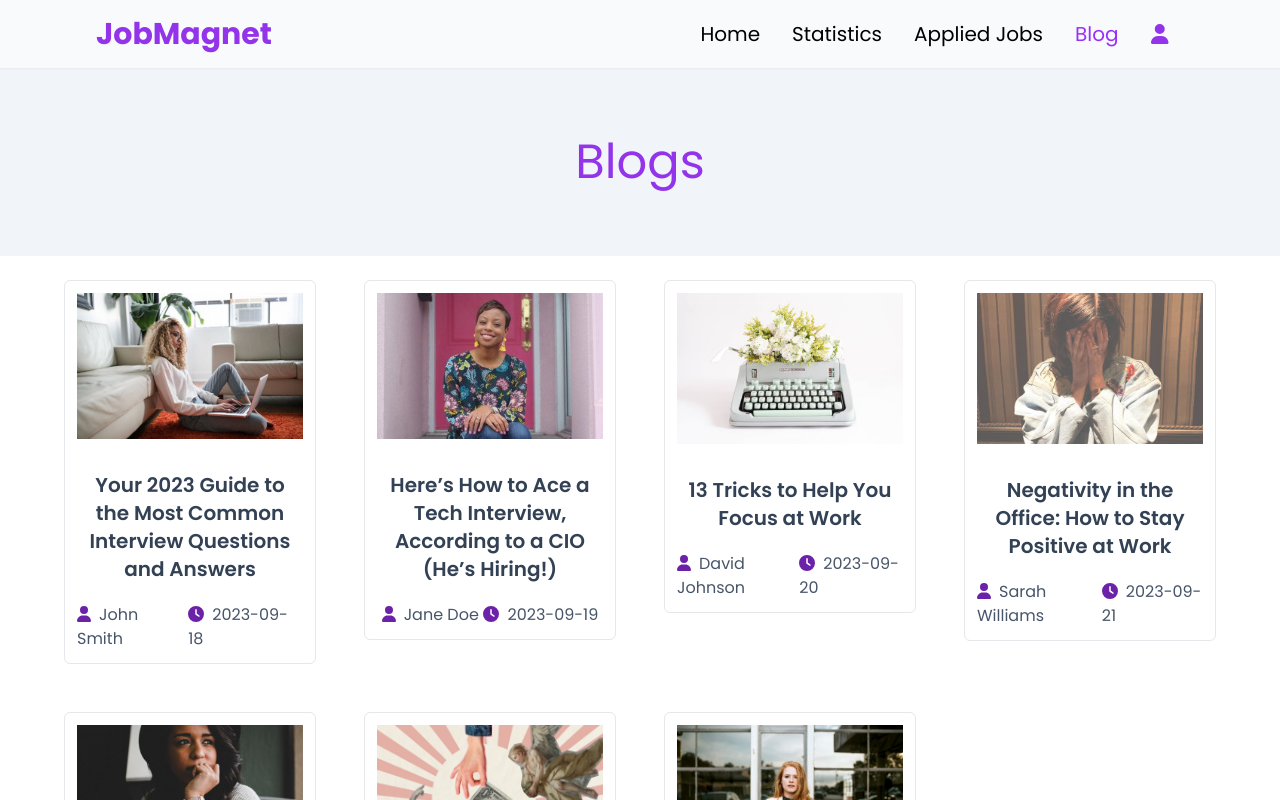
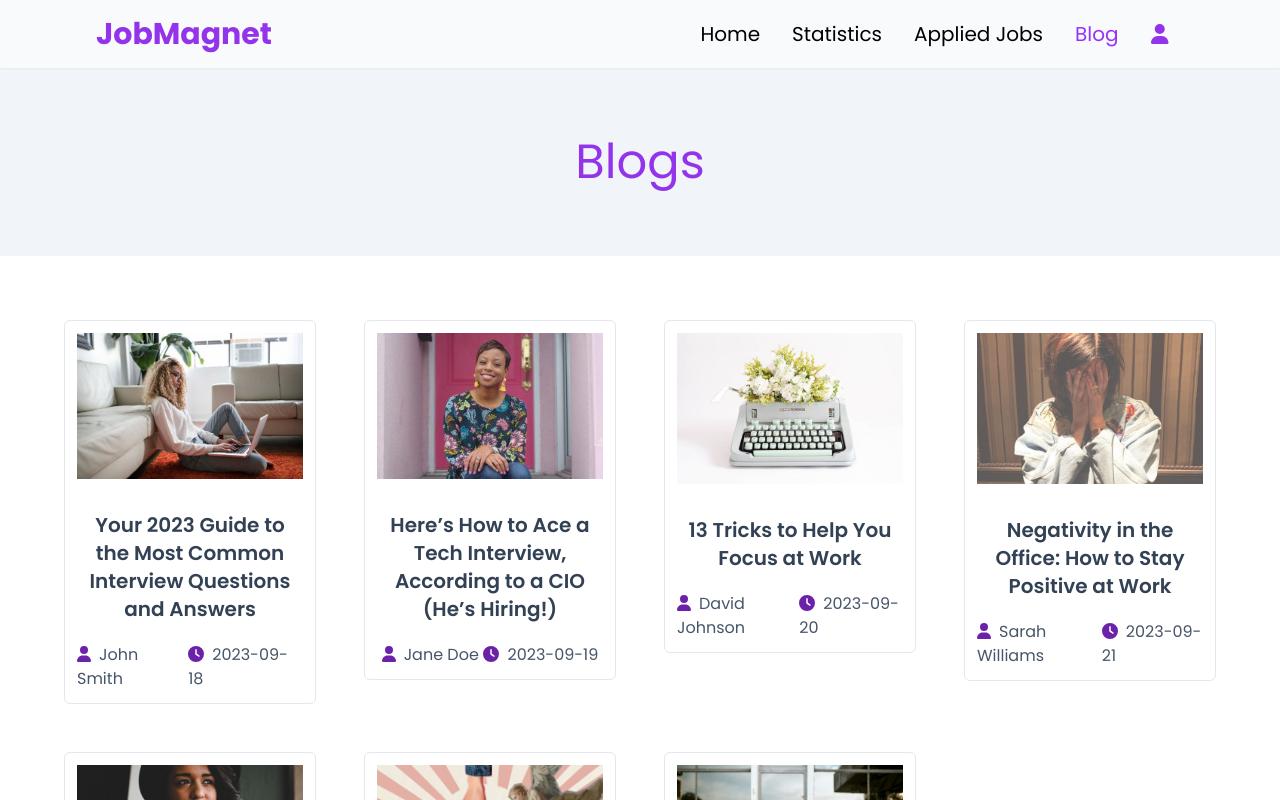
Before and after one commit to sgokbi/job-magnet, a React (Vite) app: page /blogs in a window 1280 px wide. Shown: the top 800 px of the page. Built offline with nearby package versions, Linux system fonts and the light colour scheme.

Commit message:
blog page modified

```diff
--- a/src/Components/Blogs/Blogs.jsx
+++ b/src/Components/Blogs/Blogs.jsx
@@ -16,7 +16,7 @@ const Blogs = () => {
         </div>
       </Heading>
 
-      <div className="container mx-auto my-6 md:px-16">
+      <div className="container mx-auto my-16 md:px-16">
         <div className="grid lg:grid-cols-4 md:grid-cols-2 sm:grid-cols-1 gap-12">
           {blogs.map((blog) => (
             <Blog key={blog.id} blog={blog}></Blog>
```
